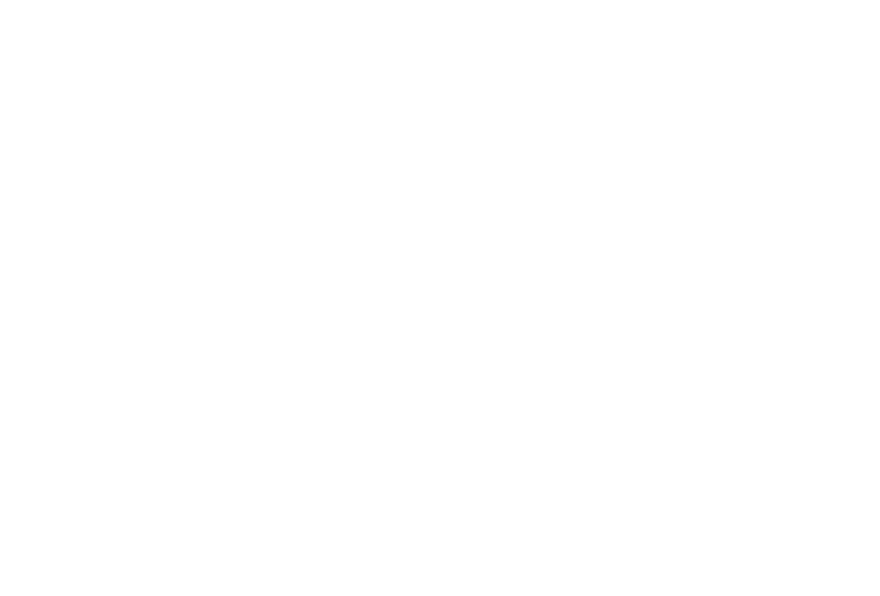
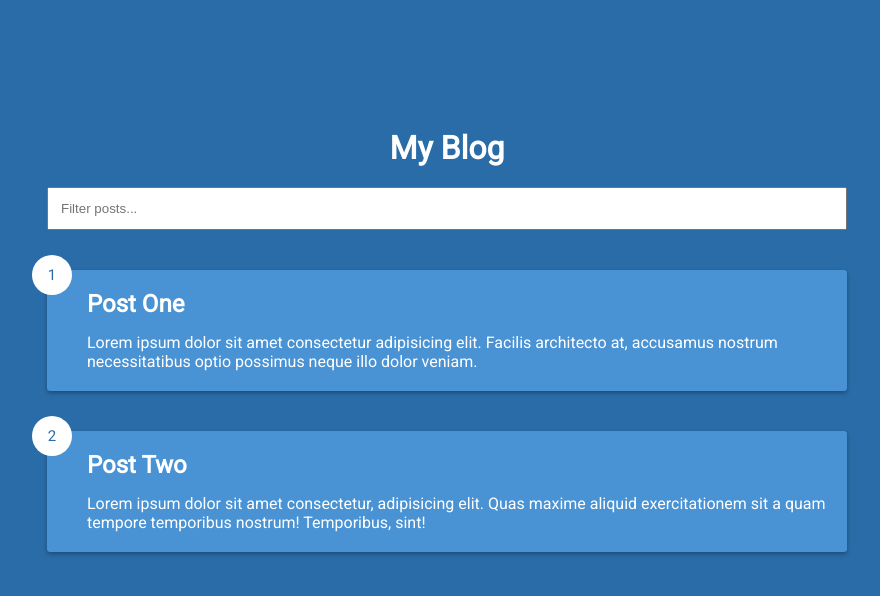
Before and after one commit to altafmquadri/infinite-scroll, a plain HTML site: page index.html in a window 1280 px wide. Shown: the whole page, without its empty margins (193-1073 px from the left). Drawn offline with Linux system fonts and the light colour scheme.

Commit message:
html, css setup

```diff
--- a/index.html
+++ b/index.html
@@ -7,6 +7,48 @@
     <link rel="stylesheet" href="style.css" />
   </head>
   <body>
+    <h1>My Blog</h1>
+
+    <div class="filter-container">
+      <input
+        type="text"
+        class="filter"
+        id="filter"
+        placeholder="Filter posts..."
+      />
+    </div>
+
+    <div id="post-container">
+      <div class="post">
+        <div class="number">1</div>
+        <div class="post-info">
+          <h2 class="post-title">Post One</h2>
+          <p class="post-body">
+            Lorem ipsum dolor sit amet consectetur adipisicing elit. Facilis
+            architecto at, accusamus nostrum necessitatibus optio possimus neque
+            illo dolor veniam.
+          </p>
+        </div>
+      </div>
+      <div class="post">
+        <div class="number">2</div>
+        <div class="post-info">
+          <h2 class="post-title">Post Two</h2>
+          <p class="post-body">
+            Lorem ipsum dolor sit amet consectetur, adipisicing elit. Quas
+            maxime aliquid exercitationem sit a quam tempore temporibus nostrum!
+            Temporibus, sint!
+          </p>
+        </div>
+      </div>
+    </div>
+
+    <div class="loader">
+      <div class="circle"></div>
+      <div class="circle"></div>
+      <div class="circle"></div>
+    </div>
+
     <script src="script.js"></script>
   </body>
 </html>
--- a/style.css
+++ b/style.css
@@ -0,0 +1,113 @@
+@import url("https://fonts.googleapis.com/css2?family=Roboto&display=swap");
+
+* {
+  box-sizing: border-box;
+}
+
+body {
+  background-color: #296ca8;
+  color: #fff;
+  font-family: "Roboto", sans-serif;
+  display: flex;
+  flex-direction: column;
+  align-items: center;
+  justify-content: center;
+  min-height: 100vh;
+  margin: 0;
+  padding-bottom: 100px;
+}
+
+h1 {
+  margin-bottom: 0;
+  text-align: center;
+}
+
+.filter-container {
+  margin-top: 20px;
+  width: 80vw;
+  max-width: 800px;
+}
+
+.filter {
+  width: 100%;
+  padding: 12px;
+}
+
+.post {
+  position: relative;
+  background-color: #4992d3;
+  box-shadow: 0 2px 4px rgba(0, 0, 0, 0.3);
+  border-radius: 3px;
+  padding: 20px;
+  margin: 40px 0;
+  display: flex;
+  width: 80vw;
+  max-width: 800px;
+}
+
+.post .post-title {
+  margin: 0;
+}
+
+.post .post-body {
+  margin: 15px 0 0;
+}
+
+.post .post-info {
+  margin-left: 20px;
+}
+
+.post .number {
+  position: absolute;
+  top: -15px;
+  left: -15px;
+  font-size: 15px;
+  width: 40px;
+  height: 40px;
+  border-radius: 50%;
+  background: #fff;
+  color: #296ca8;
+  display: flex;
+  align-items: center;
+  justify-content: center;
+  padding: 7px 10px;
+}
+
+.loader {
+  opacity: 0;
+  display: flex;
+  position: fixed;
+  bottom: 50px;
+  transition: opacity 0.3s ease-in;
+}
+
+.loader.show {
+  opacity: 1;
+}
+
+.circle {
+  background-color: #fff;
+  width: 10px;
+  height: 10px;
+  border-radius: 50%;
+  margin: 5px;
+  animation: bounce 0.5s ease-in infinite;
+}
+
+.circle:nth-of-type(2) {
+  animation-delay: 0.1s;
+}
+.circle:nth-of-type(3) {
+  animation-delay: 0.2s;
+}
+
+@keyframes bounce {
+  0%,
+  100% {
+    transform: translateY(0);
+  }
+
+  50% {
+    transform: translateY(-10px);
+  }
+}
```
